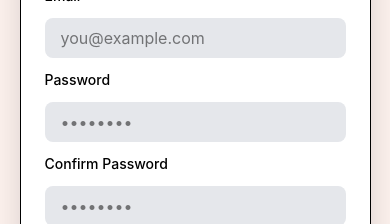
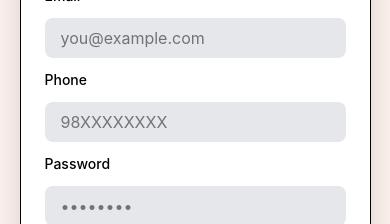
Before and after one commit to RISHIK396/Smart-Ai-based-Fire-And-Smoke-Detection-Frontend, a React (Vite) app: page /signUp in a window 390 px wide. Shown: the part 363-587 px from the top of the page. Built offline with nearby package versions, Linux system fonts and the light colour scheme.

Commit message:
Made changes so that phone can be registered

```diff
--- a/src/SignUp/Signup.jsx
+++ b/src/SignUp/Signup.jsx
@@ -10,20 +10,27 @@ const Signup = () => {
   const [name, setName] = useState("");
   const [email, setEmail] = useState("");
   const [password, setPassword] = useState("");
-  const [confirmPassword, setConfirmPassword] = useState("");
+  const [phone, setPhone] = useState("");
+
+//   document.querySelector("input").addEventListener("keydown", function(e) {
+//   if (e.key === "ArrowUp" || e.key === "ArrowDown") {
+//     e.preventDefault();
+//   }
+// });
 
   const handleFormSubmit = async (e) => {
     e.preventDefault();
     console.log("Function is called");
-    if (password !== confirmPassword) {
-      alert("Password and Confirm password must be same");
-      return;
-    }
+    // if (password !== confirmPassword) {
+    //   alert("Password and Confirm password must be same");
+    //   return;
+    // }
 
     const payload = {
       email,
       password,
-      name
+      name,
+      phone
     };
 
     try {
@@ -45,7 +52,7 @@ const Signup = () => {
         setEmail("");
         setPassword("");
         setName("");
-        setConfirmPassword("");
+        setPhone("");
 
 
         navigate('/dashboard',
@@ -54,6 +61,7 @@ const Signup = () => {
               userId: res.data.data.userId,
               name: res.data.data.name,
               email: res.data.data.email,
+              token:res.data.data.token
             }
           }
         );
@@ -99,13 +107,17 @@ const Signup = () => {
             <input className='px-4 w-full bg-gray-200 py-2 rounded-lg outline-none focus:ring-2 focus:ring-orange-400'
               type='email' placeholder='you@example.com' name='email' value={email} required onChange={(e) => { setEmail(e.target.value) }} />
 
+              <label className='text-sm font-medium'>Phone</label>
+            <input className='px-4 w-full bg-gray-200 py-2 rounded-lg outline-none focus:ring-2 focus:ring-orange-400'
+              type='number' placeholder='98XXXXXXXX' name='phone' value={phone} required onChange={(e) => { setPhone(e.target.value) }} />
+
             <label className='text-sm font-medium'>Password</label>
             <input className='px-4 w-full bg-gray-200 py-2 rounded-lg outline-none focus:ring-2 focus:ring-orange-400'
               type='password' placeholder='••••••••' name='password' value={password} required onChange={(e) => { setPassword(e.target.value) }} />
 
-            <label className='text-sm font-medium'>Confirm Password</label>
+            {/* <label className='text-sm font-medium'>Confirm Password</label>
             <input className='px-4 w-full bg-gray-200 py-2 rounded-lg outline-none focus:ring-2 focus:ring-orange-400'
-              type='password' placeholder='••••••••' name='confirmPassword' value={confirmPassword} required onChange={(e) => { setConfirmPassword(e.target.value) }} />
+              type='password' placeholder='••••••••' name='confirmPassword' value={confirmPassword} required onChange={(e) => { setConfirmPassword(e.target.value) }} /> */}
 
             {/* Info box */}
             <div className='flex items-center gap-2 bg-blue-100 p-3 rounded-lg'>
--- a/src/index.css
+++ b/src/index.css
@@ -354,3 +354,9 @@
   border-radius: 0 30px 0 0;
   border-bottom: 10px solid #b0cfe4;
 }
+
+input[type="number"]::-webkit-outer-spin-button,
+input[type="number"]::-webkit-inner-spin-button {
+  -webkit-appearance: none;
+  margin: 0;
+}
```
